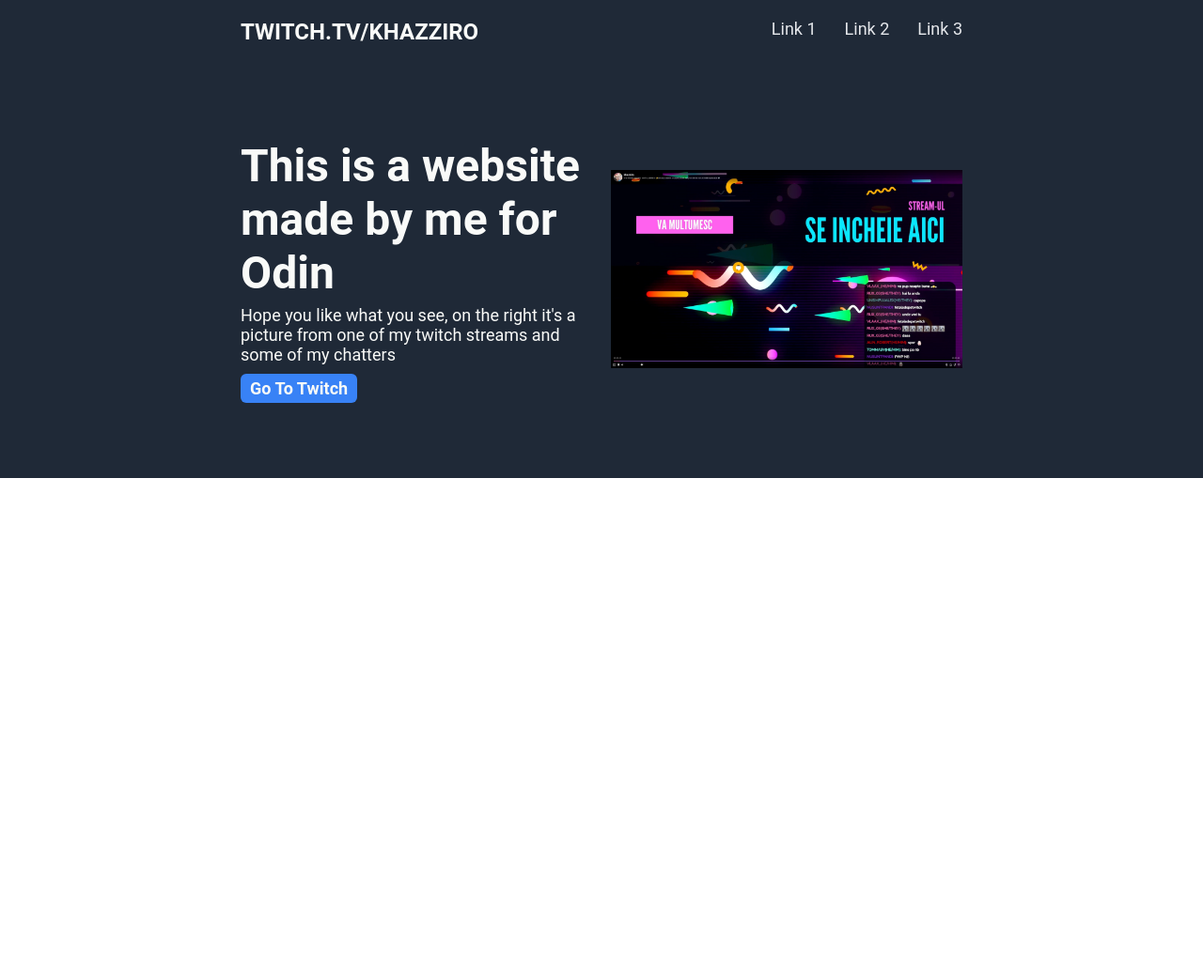
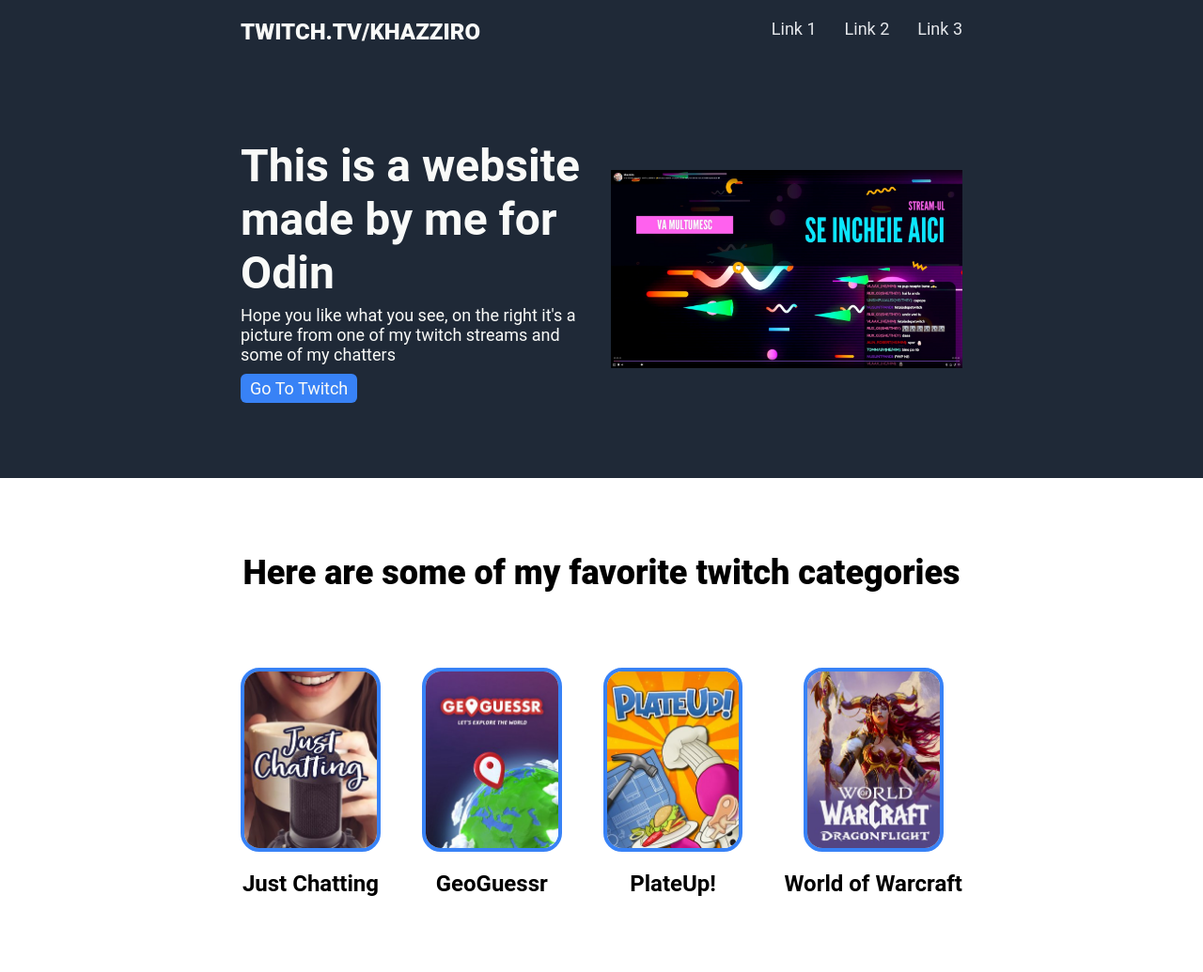
Before and after one commit to khaziro/odin-landing-page, a plain HTML site: page index.html in a window 1280 px wide. Shown: the whole page at 94% size. Before the commit the page ends 800 px from the top, so only its background shows below. Drawn offline with Linux system fonts and the light colour scheme.

Commit message:
Added twitch favorite categories section

```diff
--- a/index.html
+++ b/index.html
@@ -40,5 +40,39 @@
         />
       </div>
     </section>
+    <section class="information_section">
+      <span class="information_header">
+        Here are some of my favorite twitch categories
+      </span>
+      <div class="information_content">
+        <div class="information_content_game game1">
+          <a href="https://www.twitch.tv/directory/game/Just%20Chatting"
+            ><img src="images/just_chatting.jpg" alt="just chatting category" />
+          </a>
+          <span>Just Chatting</span>
+        </div>
+        <div class="information_content_game game2">
+          <a href="https://www.twitch.tv/directory/game/GeoGuessr">
+            <img src="images/geoguessr.jpg" alt="geoguessr category" />
+          </a>
+          <span>GeoGuessr</span>
+        </div>
+        <div class="information_content_game game3">
+          <a href="https://www.twitch.tv/directory/game/PlateUp!">
+            <img src="images/plate_up.jpg" alt="plate up category" />
+          </a>
+          <span>PlateUp!</span>
+        </div>
+        <div class="information_content_game game4">
+          <a href="https://www.twitch.tv/directory/game/World%20of%20Warcraft">
+            <img
+              src="images/world_of_warcraft.jpg"
+              alt="world of warcraft category"
+            />
+          </a>
+          <span>World of Warcraft</span>
+        </div>
+      </div>
+    </section>
   </body>
 </html>
--- a/styles.css
+++ b/styles.css
@@ -17,7 +17,7 @@
 
 .nav_logo {
   font-size: 24px;
-  font-weight: bold;
+  font-weight: 900;
   color: #f9faf8;
   text-transform: uppercase;
   text-decoration: none;
@@ -62,7 +62,7 @@
 .hero_section_left_button {
   display: inline-flex;
   font-size: 18px;
-  font-weight: bold;
+  font-weight: extra-bold;
   text-decoration: none;
   color: #f9faf8;
   background: #3882f6;
@@ -78,3 +78,47 @@
   width: 100%;
 }
 /* HERO SECTION END */
+
+/* INFORMATION SECTION START */
+.information_section {
+  display: flex;
+  flex-direction: column;
+  justify-content: center;
+  align-items: center;
+  padding: 80px 20%;
+}
+
+.information_header {
+  font-size: 36px;
+  font-weight: 900;
+}
+
+.information_content {
+  display: flex;
+  width: 100%;
+  padding-top: 80px;
+  justify-content: space-between;
+}
+
+.information_content_game {
+  display: flex;
+  flex-direction: column;
+  text-align: center;
+  gap: 20px;
+  font-size: 24px;
+  font-weight: bold;
+}
+
+.information_content_game img {
+  display: block;
+  margin: auto;
+  width: 11vw;
+  border: 4px solid #3882f6;
+  border-radius: 20px;
+  transition: 0.3s ease;
+}
+.information_content_game img:hover {
+  transition: 0.3s ease;
+  transform: scale(1.05);
+}
+/* INFORMATION SECTION END */
```
Also changed, not shown: images/geoguessr.jpg (added), images/just_chatting.jpg (added), images/plate_up.jpg (added), images/world_of_warcraft.jpg (added).
